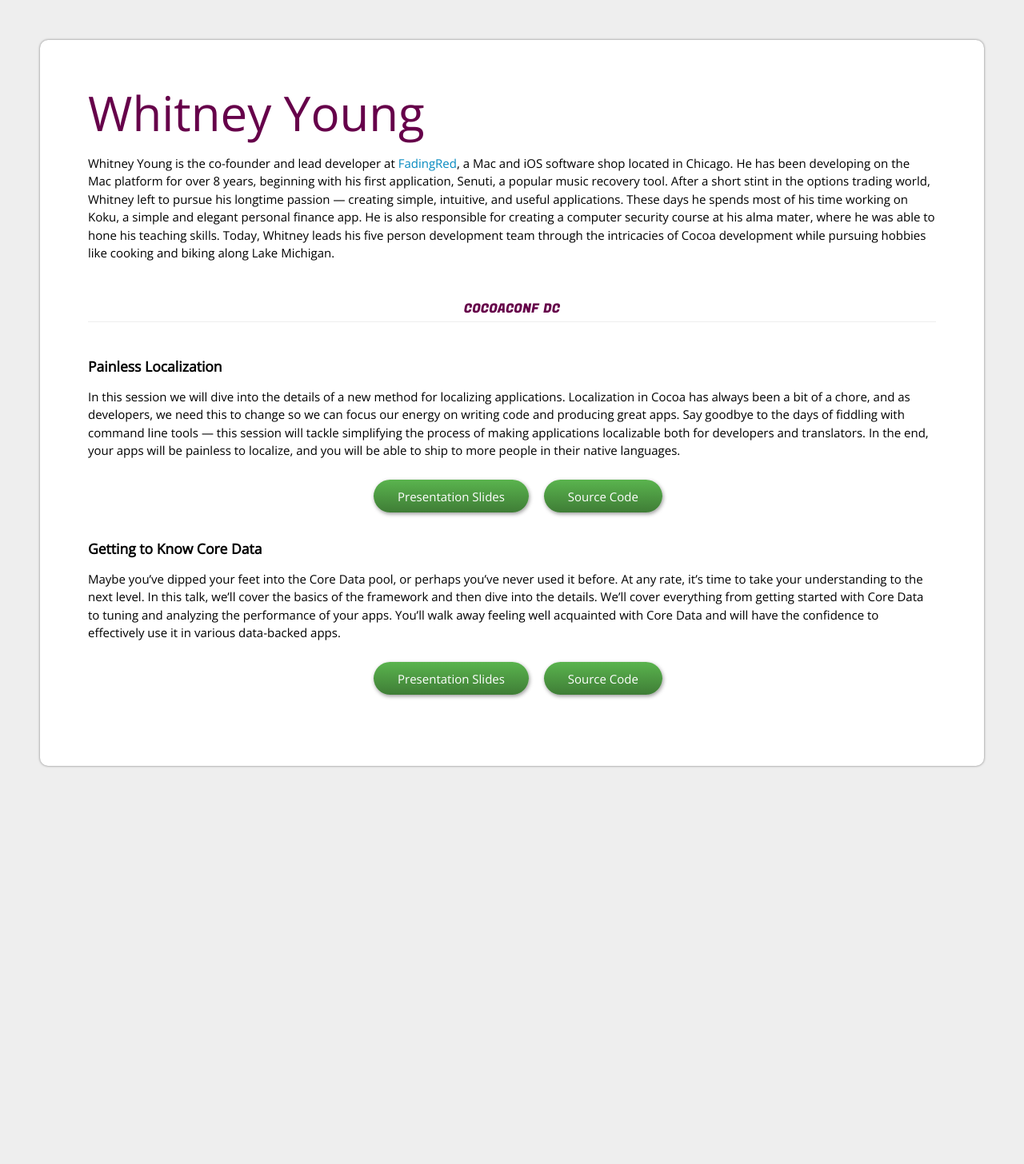
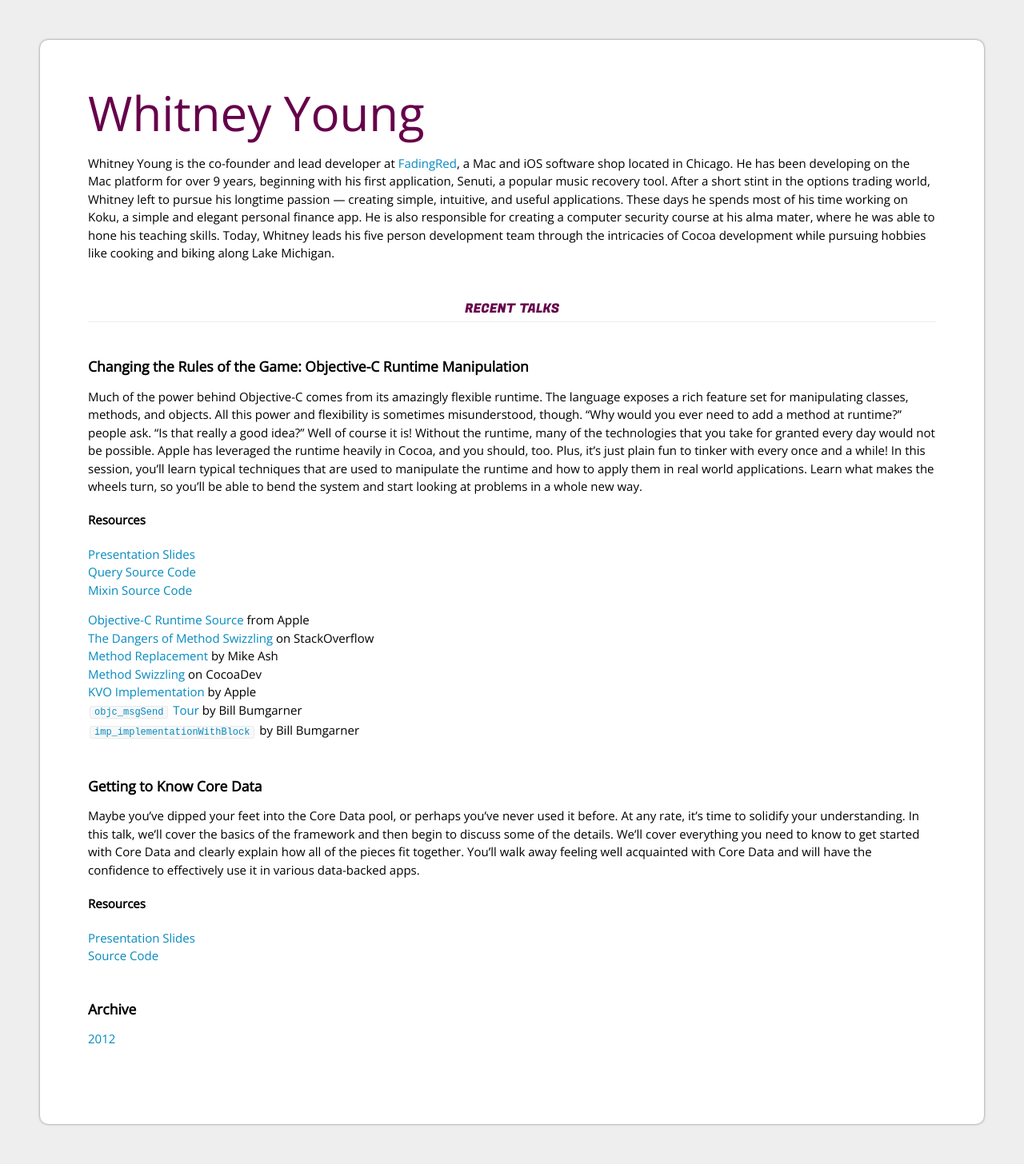
Before and after one commit to wbyoung/wbyoung.github.com, a Jekyll site: the page built from index.markdown, in a window 1280 px wide. Shown: the whole page at 80% size. Built offline with Jekyll 4.4.1, drawn with Linux system fonts in a browser that asks for light colours; Markdown is read by kramdown in place of the engine named in the settings; before the commit the page ends 1008 px from its top, so only the background shows below that.

Commit message:
Updates for CocoaConf Chicago 2013

```diff
--- a/index.markdown
+++ b/index.markdown
@@ -8,24 +8,40 @@ styles:
 
 # Whitney Young
 
-Whitney Young is the co-founder and lead developer at [FadingRed](http://www.fadingred.com/), a Mac and iOS software shop located in Chicago. He has been developing on the Mac platform for over 8 years, beginning with his first application, Senuti, a popular music recovery tool. After a short stint in the options trading world, Whitney left to pursue his longtime passion — creating simple, intuitive, and useful applications. These days he spends most of his time working on Koku, a simple and elegant personal finance app. He is also responsible for creating a computer security course at his alma mater, where he was able to hone his teaching skills. Today, Whitney leads his five person development team through the intricacies of Cocoa development while pursuing hobbies like cooking and biking along Lake Michigan.
+Whitney Young is the co-founder and lead developer at [FadingRed](http://www.fadingred.com/), a Mac and iOS software shop located in Chicago. He has been developing on the Mac platform for over 9 years, beginning with his first application, Senuti, a popular music recovery tool. After a short stint in the options trading world, Whitney left to pursue his longtime passion — creating simple, intuitive, and useful applications. These days he spends most of his time working on Koku, a simple and elegant personal finance app. He is also responsible for creating a computer security course at his alma mater, where he was able to hone his teaching skills. Today, Whitney leads his five person development team through the intricacies of Cocoa development while pursuing hobbies like cooking and biking along Lake Michigan.
 
-## CocoaConf DC
+## Recent Talks
 
-### Painless Localization
 
-In this session we will dive into the details of a new method for localizing applications. Localization in Cocoa has always been a bit of a chore, and as developers, we need this to change so we can focus our energy on writing code and producing great apps. Say goodbye to the days of fiddling with command line tools — this session will tackle simplifying the process of making applications localizable both for developers and translators. In the end, your apps will be painless to localize, and you will be able to ship to more people in their native languages.
+### Changing the Rules of the Game: Objective-C Runtime Manipulation
 
-<span class="links">
-<a href="/localization.pdf" class="download">Presentation Slides</a>
-<a href="https://github.com/fadingred/Greenwich" class="download">Source Code</a>
-</span>
+Much of the power behind Objective-C comes from its amazingly flexible runtime. The language exposes a rich feature set for manipulating classes, methods, and objects. All this power and flexibility is sometimes misunderstood, though. "Why would you ever need to add a method at runtime?" people ask. "Is that really a good idea?" Well of course it is! Without the runtime, many of the technologies that you take for granted every day would not be possible. Apple has leveraged the runtime heavily in Cocoa, and you should, too. Plus, it's just plain fun to tinker with every once and a while! In this session, you'll learn typical techniques that are used to manipulate the runtime and how to apply them in real world applications. Learn what makes the wheels turn, so you'll be able to bend the system and start looking at problems in a whole new way.
+
+#### Resources
+
+[Presentation Slides](/objective_c_runtime.pdf)
+[Query Source Code](https://github.com/wbyoung/FRQuery)
+[Mixin Source Code](https://github.com/wbyoung/FRModule)
+
+[Objective-C Runtime Source](http://www.opensource.apple.com/tarballs/objc4/objc4-532.2.tar.gz) from Apple
+[The Dangers of Method Swizzling](http://stackoverflow.com/questions/5339276/what-are-the-dangers-of-method-swizzling-in-objective-c/8636521#8636521) on StackOverflow
+[Method Replacement](http://www.mikeash.com/pyblog/friday-qa-2010-01-29-method-replacement-for-fun-and-profit.html) by Mike Ash
+[Method Swizzling](http://cocoadev.com/wiki/MethodSwizzling) on CocoaDev
+[KVO Implementation](http://developer.apple.com/library/mac/#documentation/Cocoa/Conceptual/KeyValueObserving/Articles/KVOImplementation.html#//apple_ref/doc/uid/20002307-BAJEAIEE) by Apple
+[`objc_msgSend` Tour](http://www.friday.com/bbum/2009/12/18/objc_msgsend-part-1-the-road-map/) by Bill Bumgarner
+[`imp_implementationWithBlock`](http://www.friday.com/bbum/2011/03/17/ios-4-3-imp_implementationwithblock/) by Bill Bumgarner
+
 
 ### Getting to Know Core Data
 
-Maybe you've dipped your feet into the Core Data pool, or perhaps you've never used it before. At any rate, it's time to take your understanding to the next level. In this talk, we'll cover the basics of the framework and then dive into the details. We'll cover everything from getting started with Core Data to tuning and analyzing the performance of your apps. You'll walk away feeling well acquainted with Core Data and will have the confidence to effectively use it in various data-backed apps.
+Maybe you've dipped your feet into the Core Data pool, or perhaps you've never used it before. At any rate, it's time to solidify your understanding. In this talk, we'll cover the basics of the framework and then begin to discuss some of the details. We'll cover everything you need to know to get started with Core Data and clearly explain how all of the pieces fit together. You'll walk away feeling well acquainted with Core Data and will have the confidence to effectively use it in various data-backed apps.
 
-<span class="links">
-<a href="/core_data.pdf" class="download">Presentation Slides</a>
-<a href="https://github.com/wbyoung/CoreData" class="download">Source Code</a>
-</span>
+#### Resources
+
+[Presentation Slides](/core_data.pdf)
+[Source Code](https://github.com/wbyoung/CoreData)
+
+
+### Archive
+
+[2012](/2012)
```
Also changed, not shown: 2012/index.markdown (added, +30 -0 lines), 3 other files.
